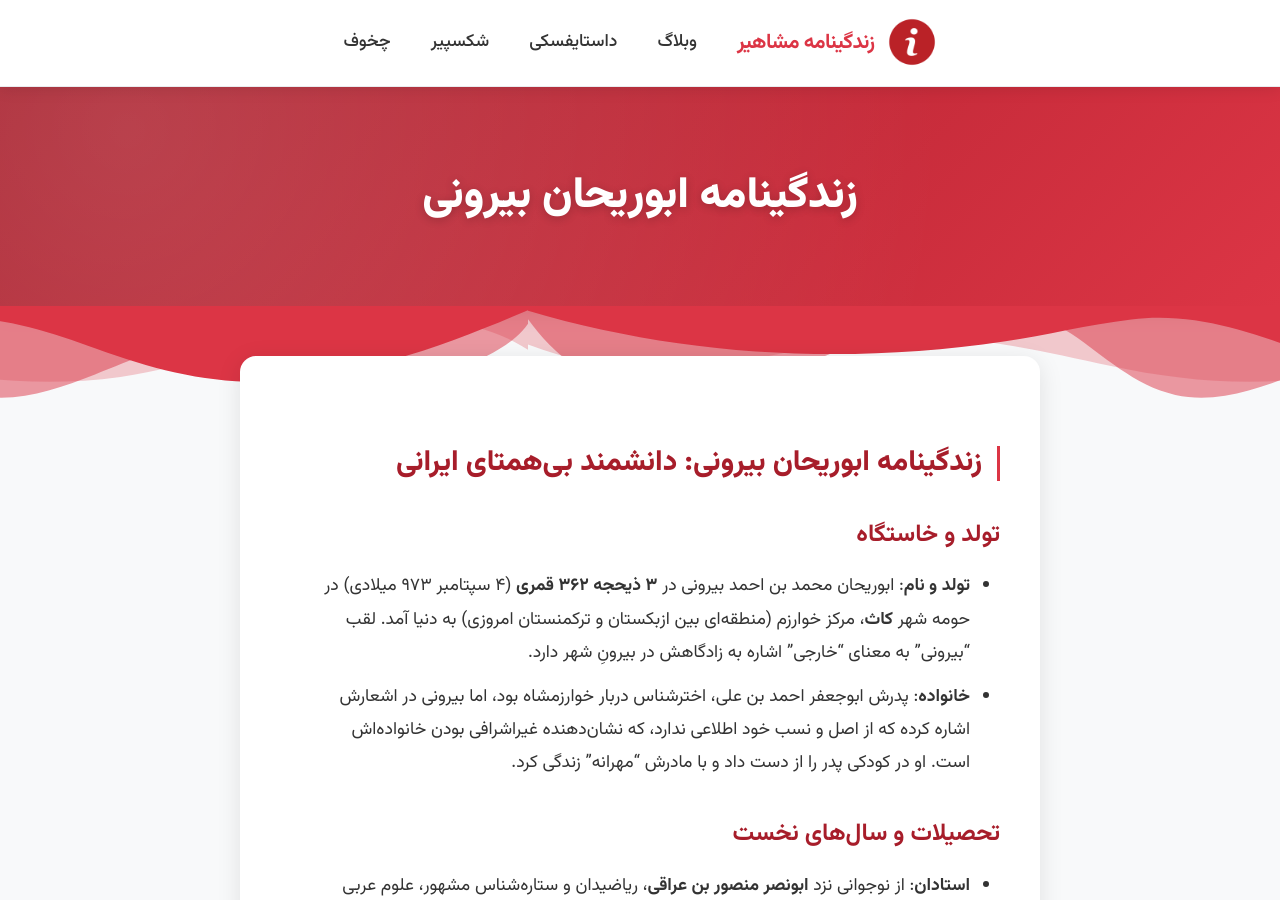
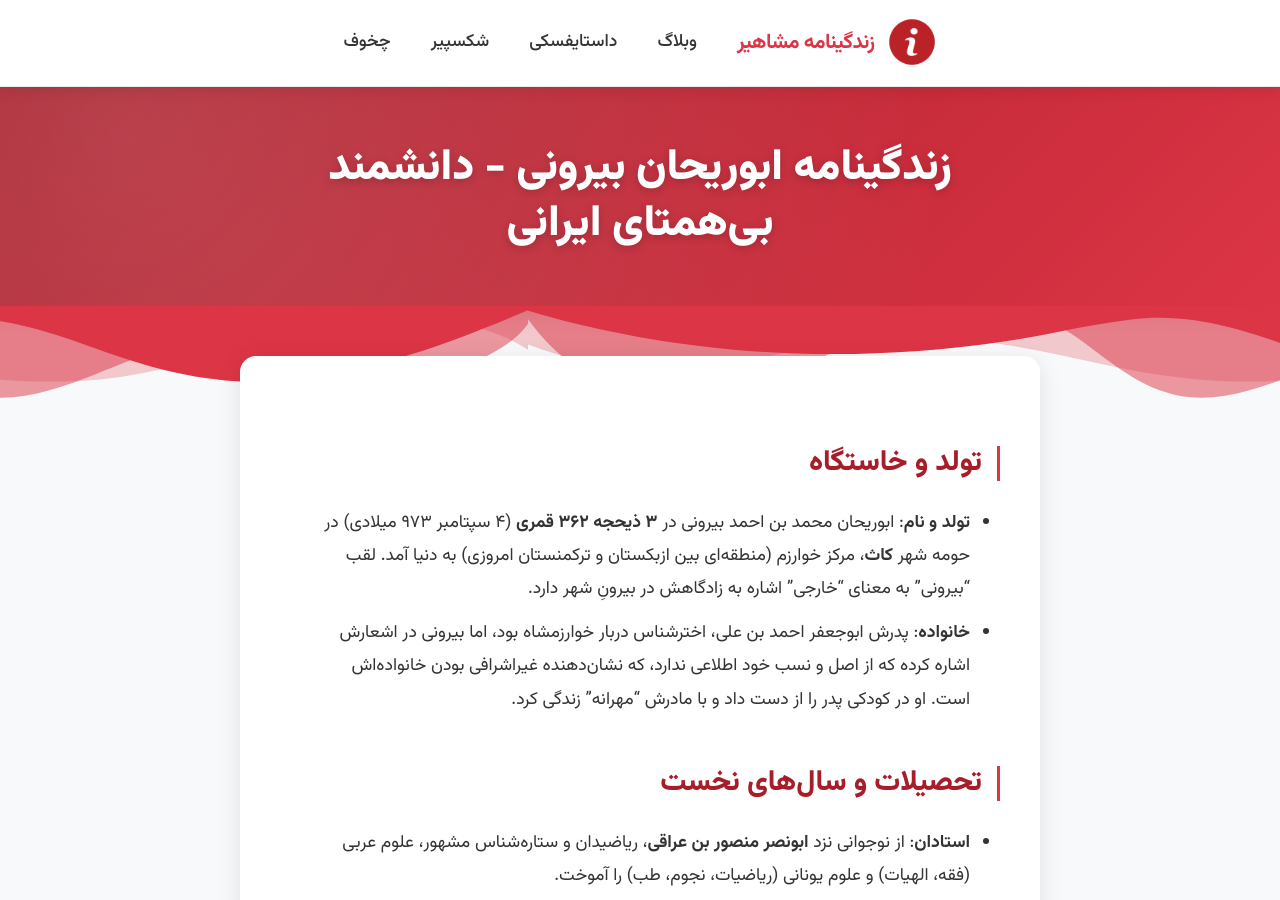
Before and after one commit to darkblog/darkblog.github.io, a Jekyll site: the page built from _posts/2025-7-19-100.md, in a window 1280 px wide and 900 px high. Built offline with Jekyll 4.4.1, drawn with Linux system fonts in a browser that asks for light colours; some of the changed text lies outside the part shown.

Commit message:
Update 2025-7-19-100.md

```diff
--- a/_posts/2025-7-19-100.md
+++ b/_posts/2025-7-19-100.md
@@ -1,36 +1,32 @@
 ---
 layout: post
-title: زندگینامه ابوریحان بیرونی
+title: زندگینامه ابوریحان بیرونی - دانشمند بی‌همتای ایرانی
 ---
 
-## زندگینامه ابوریحان بیرونی: دانشمند بی‌همتای ایرانی
-
-### تولد و خاستگاه
+## تولد و خاستگاه
 - **تولد و نام**: ابوریحان محمد بن احمد بیرونی در **۳ ذیحجه ۳۶۲ قمری** (۴ سپتامبر ۹۷۳ میلادی) در حومه شهر **کاث**، مرکز خوارزم (منطقه‌ای بین ازبکستان و ترکمنستان امروزی) به دنیا آمد. لقب "بیرونی" به معنای "خارجی" اشاره به زادگاهش در بیرونِ شهر دارد.
 - **خانواده**: پدرش ابوجعفر احمد بن علی، اخترشناس دربار خوارزمشاه بود، اما بیرونی در اشعارش اشاره کرده که از اصل و نسب خود اطلاعی ندارد، که نشان‌دهنده غیراشرافی بودن خانواده‌اش است. او در کودکی پدر را از دست داد و با مادرش "مهرانه" زندگی کرد.
 
-### تحصیلات و سال‌های نخست
+## تحصیلات و سال‌های نخست
 - **استادان**: از نوجوانی نزد **ابونصر منصور بن عراقی**، ریاضیدان و ستاره‌شناس مشهور، علوم عربی (فقه، الهیات) و علوم یونانی (ریاضیات، نجوم، طب) را آموخت.
 - **مکاتبات علمی**: در جوانی با **ابن سینا** (که ۷ سال کوچک‌تر بود) درباره فلسفه طبیعی ارسطو نامه‌نگاری می‌کرد. این مکاتبات از نخستین مباحثات علمی ثبت‌شده در جهان اسلام است.
 - **دستاوردهای زودهنگام**:
   - در ۱۷ سالگی با دستگاه "حلقه شاهیه"، ارتفاع خورشید را محاسبه و عرض جغرافیایی کاث را تعیین کرد.
   - پیش از ۲۲ سالگی کتاب "نقشه‌کشی" را نوشت و روش‌های ترسیم نیم‌کره زمین را بررسی کرد.
 
-### سفرهای اجباری و حامیان
+## سفرهای اجباری و حامیان
 با سقوط سلسله **آل آفریغ** در خوارزم (۳۸۵ قمری)، بیرونی زادگاهش را ترک کرد و به دربار حکمرانان مختلف پناه برد:
 1. **بخارا** (آل سامان): نزد امیر منصور ثانی رفت، اما حمایت کافی نیافت.
 2. **گرگان** (آل زیار): تحت حمایت **قابوس بن وشمگیر** کتاب **"آثار الباقیه عن القرون الخالیه"** (۳۹۰ قمری) را در تاریخ تقویم‌های ملل نوشت. این کتاب بعداً توسط خاورشناس آلمانی "زاخائو" ترجمه شد.
 3. **ری**: در فقر زندگی کرد و با منجمانی چون **کوشیار گیلانی** و **ابومحمود خجندی** همکاری نمود. رساله‌ای درباره دستگاه رصدی "سدس فخری" نوشت.
 4. **بازگشت به خوارزم** (حوالی ۳۹۴ قمری): در دربار **ابوالعباس مأمون** به عنوان مشاور و سیاست‌گذار خدمت کرد. رصدهای او در این دوره پایه محاسبات بعدی‌اش را شکل داد.
 
-### اسارت در غزنه و سال‌های پایانی
+## اسارت در غزنه و سال‌های پایانی
 - **تسخیر خوارزم توسط محمود غزنوی** (۴۰۸ قمری): بیرونی به **غزنه** (افغانستان امروزی) برده شد. او در مقدمه کتاب "تحدید نهایات الاماکن" به "اسارت" خود اشاره کرده است.
 - **همراهی با لشکرکشی‌های هند**: طی ۱۳ سال اقامت در هند، زبان سانسکریت آموخت و کتاب **"تحقیق ماللهند"** را درباره فرهنگ، ادیان و علوم هند نوشت. این اثر نخستین مطالعه مردم‌شناختی نظام‌مند درباره هند محسوب می‌شود.
 - **مرگ**: در **۲ رجب ۴۴۲ قمری** (۱۳ دسامبر ۱۰۴۸ میلادی) در غزنه درگذشت. نقل است در بستر مرگ پرسش علمی‌ای را مطرح کرد و گفت: *"آیا پاسخ را بدانم و بمیرم بهتر است یا نادانسته بمیرم؟"*. آرامگاه او در غزنه به شکل ستاره هشت‌ضلعی با الهام از معماری غزنوی طراحی شده است.
 
----
-
-### 🔬 دستاوردهای علمی و اختراعات
+## دستاوردهای علمی و اختراعات
 ابوریحان را "پدر انسان‌شناسی و هندشناسی" می‌نامند و حوزه‌های فعالیتش شگفت‌انگیز است:
 
 - **زمین‌سنجی**:
@@ -44,9 +40,7 @@ title: زندگینامه ابوریحان بیرونی
   - اظهار نظر درباره **فرگشت زیستی** و محدودیت منابع، مشابه نظریه مالتوس و داروین.
   - توصیف **کهکشان راه‌شیری** به عنوان "مجموعه‌ای از اجزای بیشمار ستارگان سحابی".
 
----
-
-### 📚 آثار برجسته
+## آثار برجسته
 بیرونی بیش از ۱۵۳ اثر نوشت، اما تنها ۳۵ اثر باقی مانده است. مهم‌ترین آنها:
 
 | نام کتاب | موضوع | زبان | دوره تألیف |
@@ -59,9 +53,7 @@ title: زندگینامه ابوریحان بیرونی
 
 - **نکته**: او **هدیه سلطان مسعود** (سه بار شتر سکه نقره) را نپذیرفت و گفت: *"کتاب را برای خدمت به دانش نوشته‌ام، نه پاداش"*.
 
----
-
-### 🌟 ویژگی‌های شخصیتی و میراث
+## ویژگی‌های شخصیتی و میراث
 - **بی‌طرفی علمی**: در توصیف باورهای ملل مختلف (مانند هندوان) عینیت را رعایت می‌کرد و از تعصب دوری می‌جست.
 - **تسلط زبانی**: به زبان‌های خوارزمی، فارسی، عربی و سانسکریت **مسلط** بود و با یونانی، عبری و سریانی آشنایی داشت.
 - **تواضع**: داستان **آسیابان و سگ** مشهور است: هنگامی که پیش‌بینی باران او نادرست بود، گفت: *"به اندازه یک سگ هم نمی‌دانم!"*.
```
